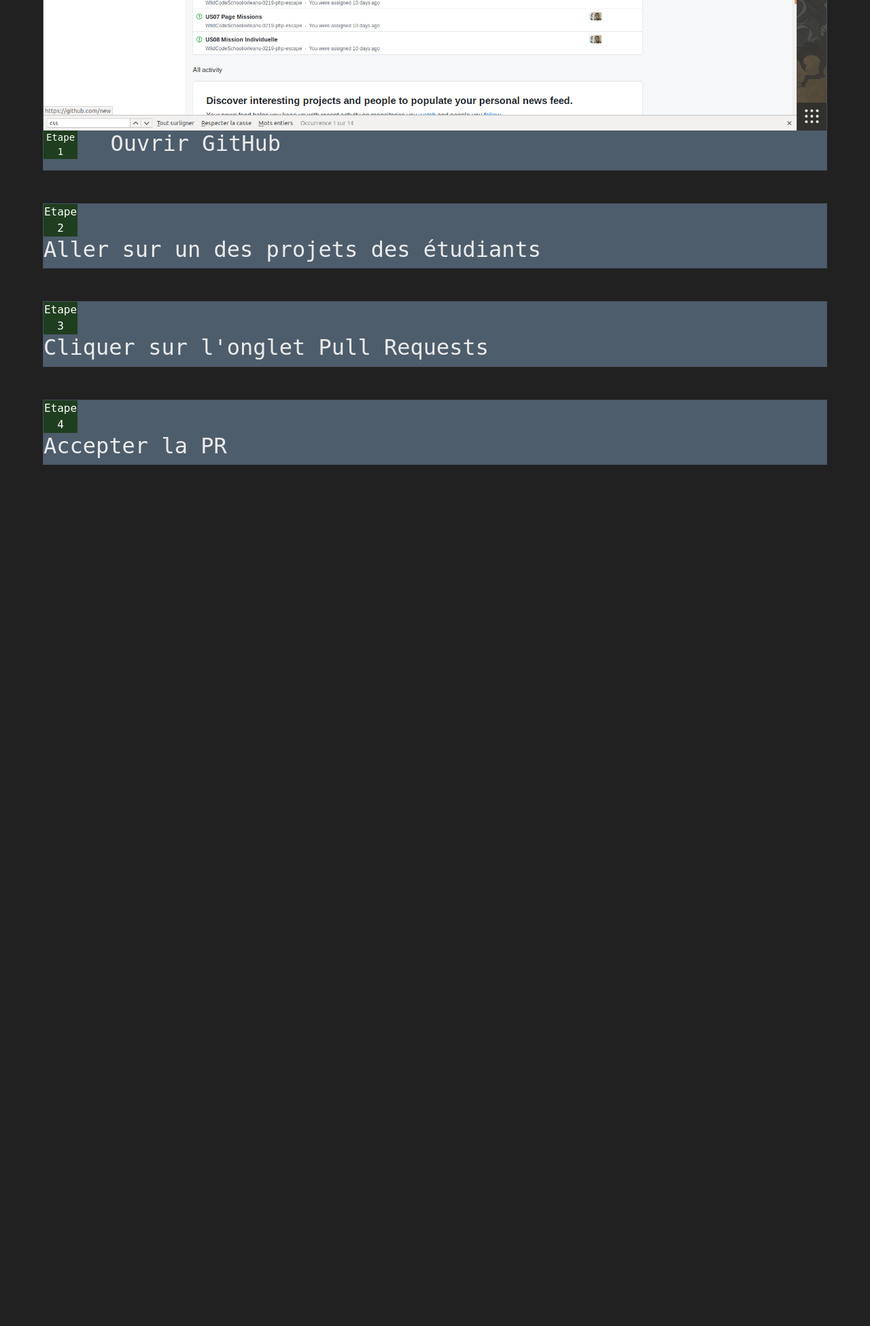
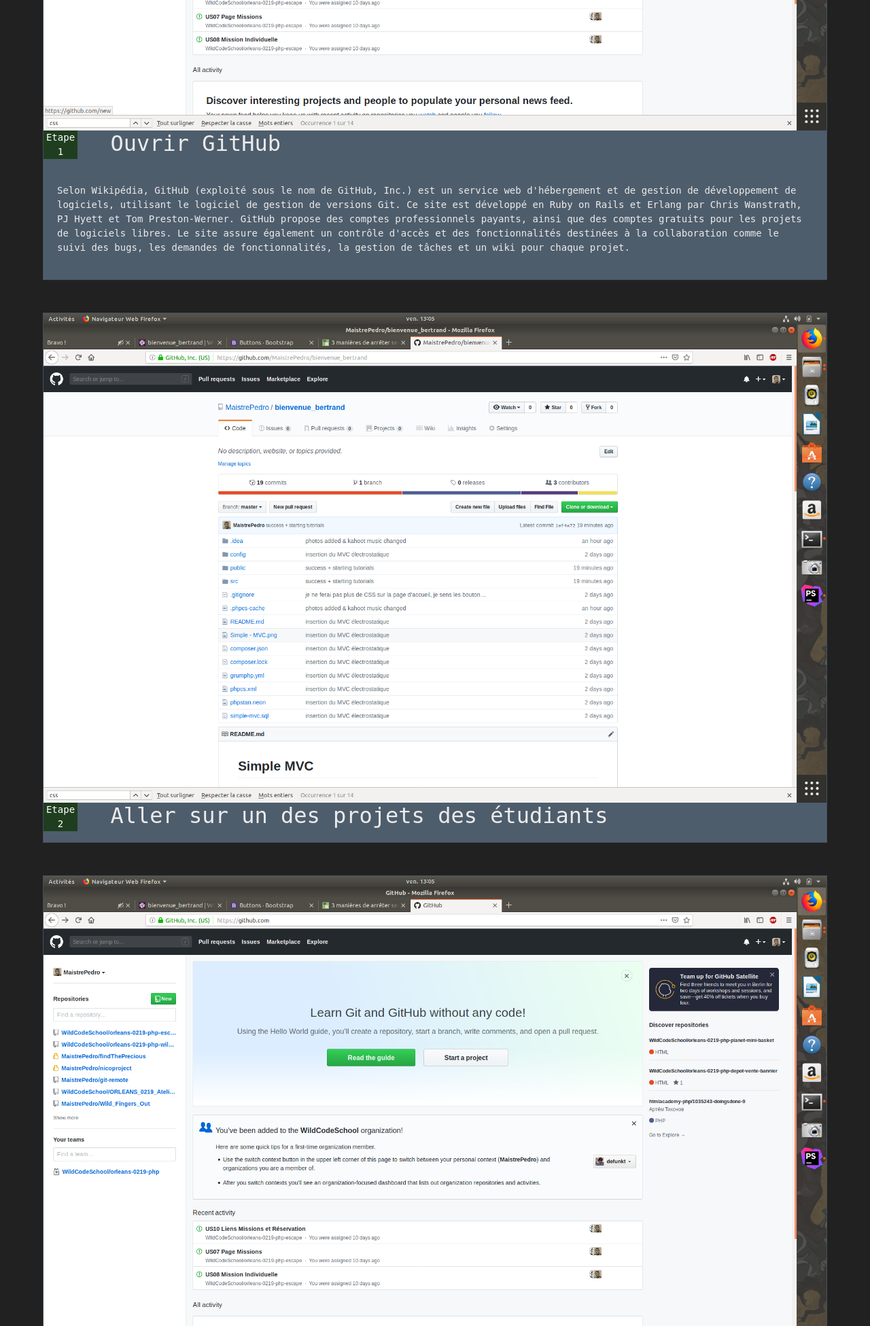
Before and after one commit to 01Andre/bienvenue_bertrand, a PHP site: page /Home/pr in a window 1280 px wide. Shown: the part 836-2787 px from the top of the page at 68% size. Before the commit the page ends 1520 px from the top, so only its background shows below. Run offline with PHP 8.4, Linux system fonts and the light colour scheme; a stand-in replaces the project's code that opens the database connection.

Commit message:
tutorials skeletons done

```diff
--- a/src/View/Home/pr.html.twig
+++ b/src/View/Home/pr.html.twig
@@ -16,25 +16,56 @@
                         </div>
                     </div>
                 </div>
-            </div>
-            <div class="card">
-                <div class="step">
-                    <div class="number">Etape 2</div>
-                    <h2>Aller sur un des projets des étudiants</h2>
+                <div class="card-body">
+                    <p>Selon Wikipédia, GitHub (exploité sous le nom de GitHub, Inc.) est un service web d'hébergement
+                        et de gestion de développement de logiciels, utilisant le logiciel de gestion de versions Git.
+                        Ce site est développé en Ruby on Rails et Erlang par Chris Wanstrath, PJ Hyett et Tom
+                        Preston-Werner. GitHub propose des comptes professionnels payants, ainsi que des comptes
+                        gratuits pour les projets de logiciels libres. Le site assure également un contrôle d'accès et
+                        des fonctionnalités destinées à la collaboration comme le suivi des bugs, les demandes de
+                        fonctionnalités, la gestion de tâches et un wiki pour chaque projet.</p>
                 </div>
             </div>
             <div class="card">
                 <div class="step">
-                    <div class="number">Etape 3</div>
-                    <h2>Cliquer sur l'onglet Pull Requests</h2>
+                    <img src="/assets/images/repo.png" class="card-img-top">
+                    <div class="row">
+                        <div class="col-1">
+                            <p class="number">Etape 2</p>
+                        </div>
+                        <div class="col">
+                            <h2>Aller sur un des projets des étudiants</h2>
+                        </div>
+                    </div>
                 </div>
             </div>
             <div class="card">
                 <div class="step">
-                    <div class="number">Etape 4</div>
-                    <h2>Accepter la PR</h2>
+                    <img src="/assets/images/github.png" class="card-img-top">
+                    <div class="row">
+                        <div class="col-1">
+                            <p class="number">Etape 3</p>
+                        </div>
+                        <div class="col">
+                            <h2>Cliquer sur l'onglet Pull Requests</h2>
+                        </div>
+                    </div>
                 </div>
             </div>
+            <div class="card">
+                <div class="step">
+                    <img src="/assets/images/github.png" class="card-img-top">
+                    <div class="row">
+                        <div class="col-1">
+                            <p class="number">Etape 4</p>
+                        </div>
+                        <div class="col">
+                            <h2>Accepter la PR</h2>
+                        </div>
+                    </div>
+                </div>
+            </div>
+
         </div>
     </div>
 {% endblock %}
```
